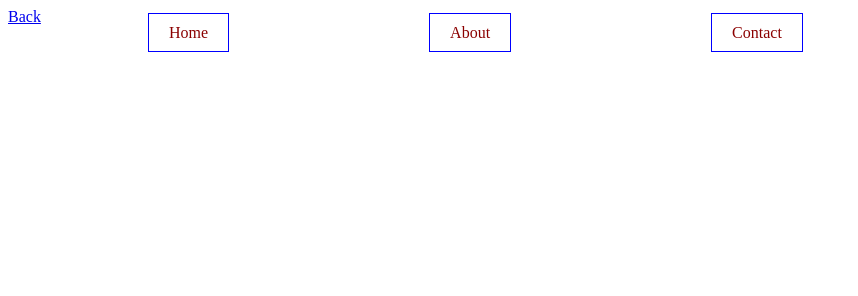
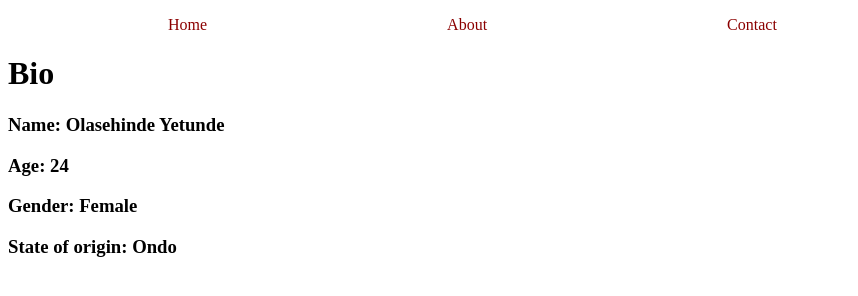
Before and after one commit to Yetife/nodejs-portfolio, a website: page public/index.html in a window 1280 px wide. Shown: the whole page, without its empty margins (0-858 px from the left). Drawn offline with Linux system fonts and the light colour scheme.

Commit message:
Added porfolio file

```diff
--- a/public/index.html
+++ b/public/index.html
@@ -9,12 +9,18 @@
     <header>
         <nav>
             <ul>
-                <li><a href="/home.html">Home</a></li>
+                <li><a href="/">Home</a></li>
                 <li><a href="/about.html">About</a></li>
                 <li><a href="/contact.html">Contact</a></li>
             </ul>
         </nav>
-        <a href="/">Back</a>
     </header>
+    <main>
+        <h1>Bio</h1>
+        <h3>Name: Olasehinde Yetunde</h3>
+        <h3>Age: 24</h3>
+        <h3>Gender: Female</h3>
+        <h3>State of origin: Ondo</h3>
+    </main>
 </body>
 </html>
--- a/public/styles.css
+++ b/public/styles.css
@@ -1,16 +1,23 @@
 nav {
-    position: fixed;
+    position: sticky;
 }
-nav ul {
+ul {
     display: flex;
     list-style: none;
 }
 nav li {
     padding: 0px 100px;
 }
-nav li a{
+nav a{
     text-decoration: none;
     color: darkred;
-    border: 1px solid blue;
     padding: 10px 20px;
  }
+.social-link a {
+    text-decoration: none;
+    color: gray;
+    padding: 0px 20px;
+   }
+.social-link li {
+    padding: 0 150px;
+}
```
